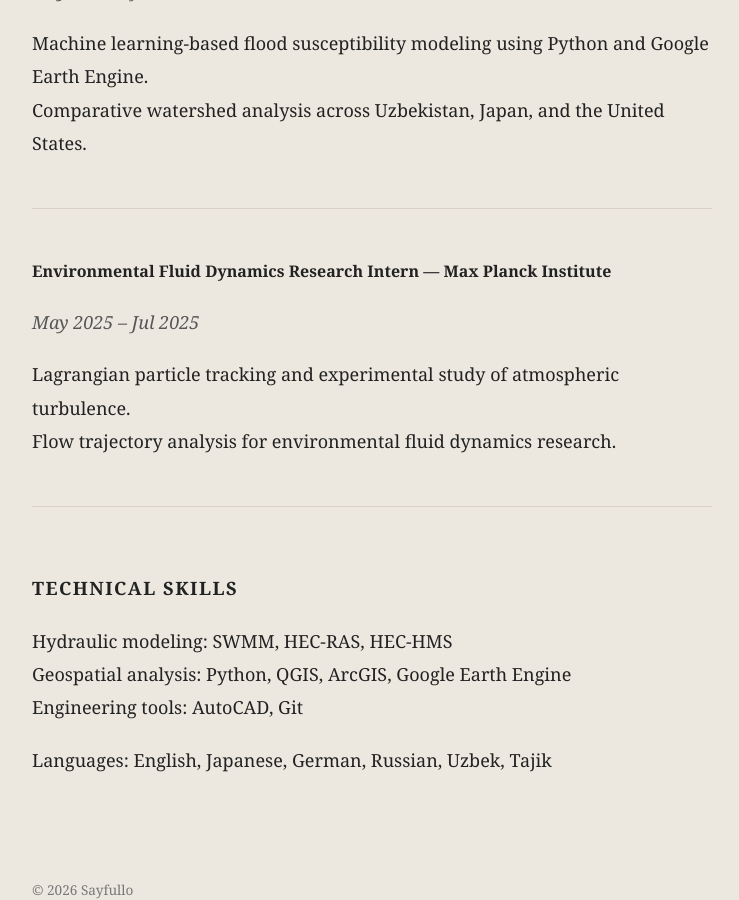
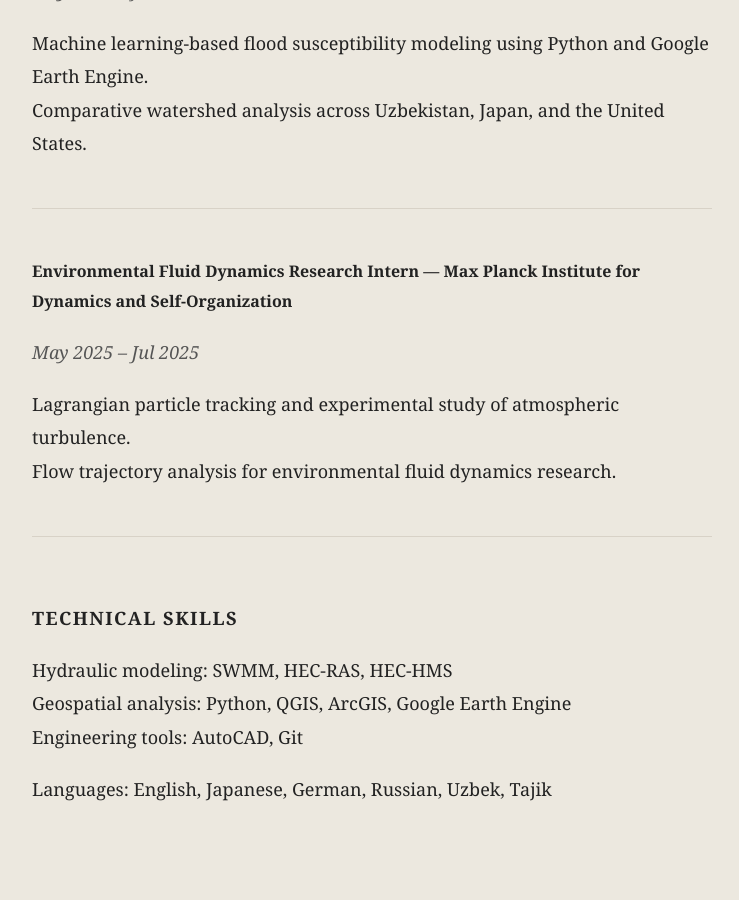
Before and after one commit to sayfullo22/sayfullo22, a Jekyll site: the page built from index.md, in a window 1280 px wide and 900 px high, scrolled down 1209 px. Shown: the whole window, without its empty margins (268-1007 px from the left). Built offline with Jekyll 4.4.1, drawn with Linux system fonts in a browser that asks for light colours.

Commit message:
Update index.md

```diff
--- a/index.md
+++ b/index.md
@@ -39,7 +39,7 @@ Comparative watershed analysis across Uzbekistan, Japan, and the United States.
 
 ---
 
-### Environmental Fluid Dynamics Research Intern — Max Planck Institute
+### Environmental Fluid Dynamics Research Intern — Max Planck Institute for Dynamics and Self-Organization
 *May 2025 – Jul 2025*
 
 Lagrangian particle tracking and experimental study of atmospheric turbulence.
```
